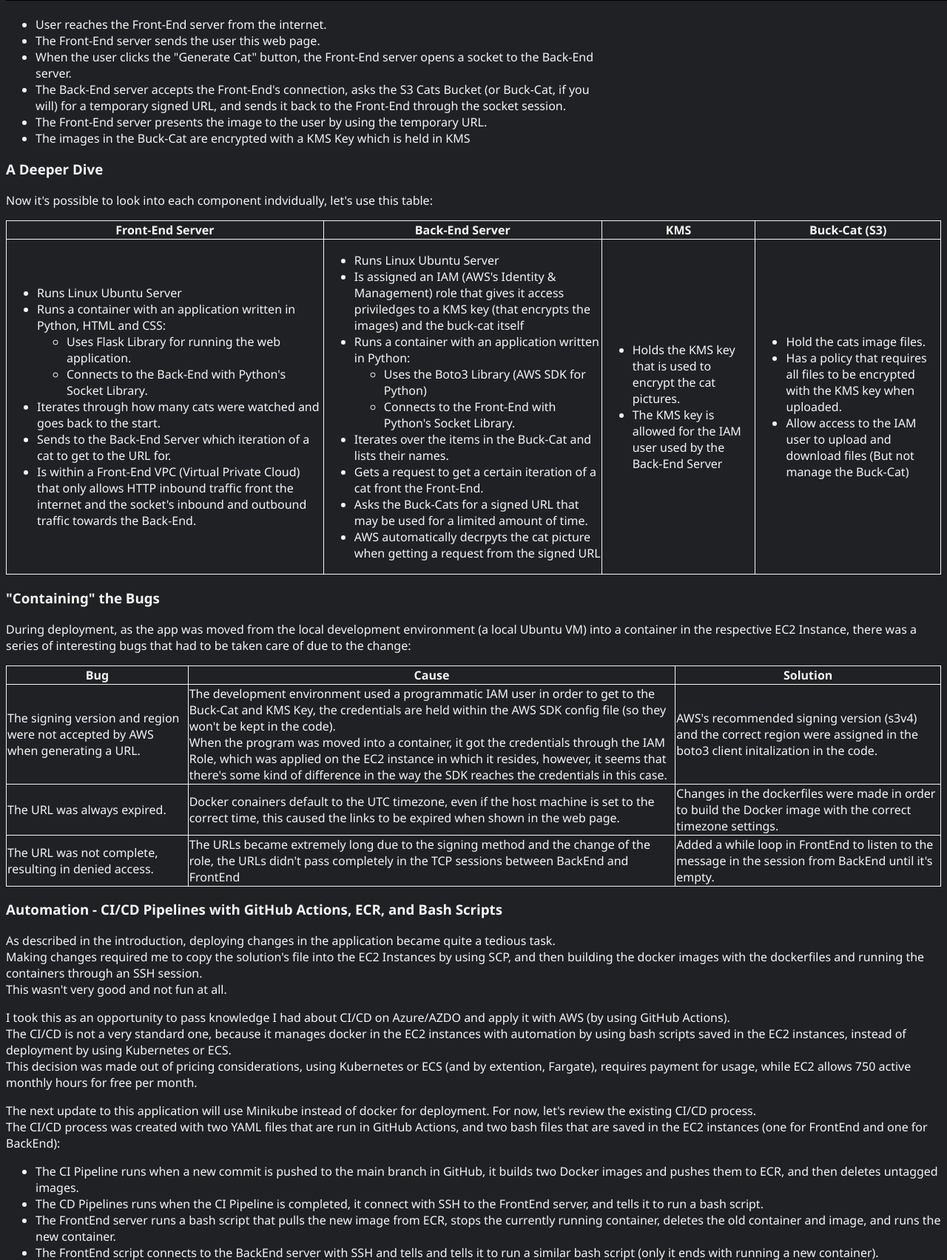
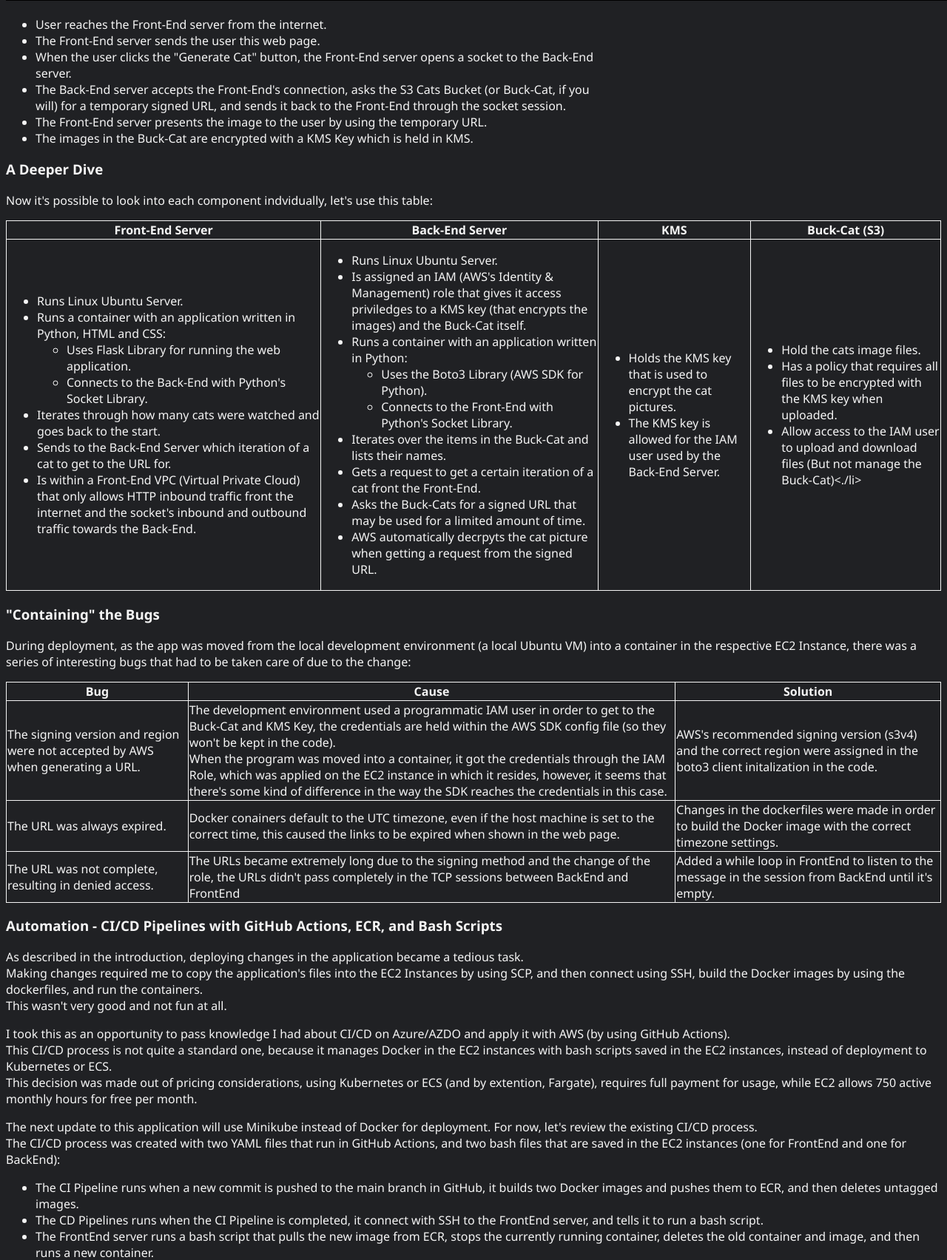
Before and after one commit to NoamVH/BuckCat, a Flask app: page /explanation in a window 1280 px wide; the page is wider, and only the part inside the window is pictured. Shown: the part 1616-3320 px from the top of that part at 74% size. Run offline with Flask 3, Linux system fonts and the light colour scheme.

Commit message:
Finalizing explanation page

```diff
--- a/FrontEnd/templates/explanation.html
+++ b/FrontEnd/templates/explanation.html
@@ -41,7 +41,7 @@
             <p>
                 The idea of the challenge was to get myself familiar with AWS, after getting some courses and experience with Azure.<br>
                 The challenge itself seemed simple enough, but it felt a little bit "empty" just provisioning the environment, so I decided to give it some life with this simple application. <br>
-                <b>However</b>, it should be noted that the main goal of this little project is the environment and learning how to work with AWS, the application was a secondary goal, which is why this website or the code running it might seem a little bit sloppy.
+                It should be noted that the main goal of this little project is the environment and learning how to work with AWS, the application was a secondary goal, which is why this website or the code running it might seem a little bit sloppy.
             </p>
             <div>
                 <h3>
@@ -50,8 +50,8 @@
             </div>
             <div>
                 <p>
-                    After uploading the application to the cloud for the first time, making changes and edits to the code became a tedious effort.<br>
-                    In order to continue passing knowledge from Azure to AWS (in this case, applying what I learned on AZDO in AWS), as well as making updating of the application on AWS more comfrotable, CI/CD pipelines were added.
+                    After uploading the application to the cloud for the first time, making changes to the application became a tedious effort.<br>
+                    In order to continue passing knowledge from Azure to AWS (in this case, applying what I learned on AZDO in AWS), as well as having updates a more comfrotable process, CI/CD pipelines were added.
                     The full description is in the final section of this explanation page.
                 </p>
             </div>
@@ -83,7 +83,7 @@
                         <li>When the user clicks the "Generate Cat" button, the Front-End server opens a socket to the Back-End server.</li>
                         <li>The Back-End server accepts the Front-End's connection, asks the S3 Cats Bucket (or Buck-Cat, if you will) for a temporary signed URL, and sends it back to the Front-End through the socket session.</li>
                         <li>The Front-End server presents the image to the user by using the temporary URL.</li>
-                        <li>The images in the Buck-Cat are encrypted with a KMS Key which is held in KMS</li>
+                        <li>The images in the Buck-Cat are encrypted with a KMS Key which is held in KMS.</li>
                     </ul>
                 </p>
             </div>
@@ -107,7 +107,7 @@
                         <tr>
                             <td>
                                 <ul>
-                                    <li>Runs Linux Ubuntu Server</li>
+                                    <li>Runs Linux Ubuntu Server.</li>
                                     <li>Runs a container with an application written in Python, HTML and CSS:
                                         <ul>
                                             <li>Uses Flask Library for running the web application.</li>
@@ -121,30 +121,30 @@
                             </td>
                             <td>
                                 <ul>
-                                    <li>Runs Linux Ubuntu Server</li>
-                                    <li>Is assigned an IAM (AWS's Identity & Management) role that gives it access priviledges to a KMS key (that encrypts the images) and the buck-cat itself</li>
+                                    <li>Runs Linux Ubuntu Server.</li>
+                                    <li>Is assigned an IAM (AWS's Identity & Management) role that gives it access priviledges to a KMS key (that encrypts the images) and the Buck-Cat itself.</li>
                                     <li>Runs a container with an application written in Python:</li>
                                     <ul>
-                                        <li>Uses the Boto3 Library (AWS SDK for Python)</li>
+                                        <li>Uses the Boto3 Library (AWS SDK for Python).</li>
                                         <li>Connects to the Front-End with Python's Socket Library.</li>
                                     </ul>
                                     <li>Iterates over the items in the Buck-Cat and lists their names.</li>
                                     <li>Gets a request to get a certain iteration of a cat front the Front-End.</li>
                                     <li>Asks the Buck-Cats for a signed URL that may be used for a limited amount of time.</li>
-                                    <li>AWS automatically decrpyts the cat picture when getting a request from the signed URL</li>
+                                    <li>AWS automatically decrpyts the cat picture when getting a request from the signed URL.</li>
                                 </ul>
                             </td>
                             <td>
                                 <ul>
                                     <li>Holds the KMS key that is used to encrypt the cat pictures.</li>
-                                    <li>The KMS key is allowed for the IAM user used by the Back-End Server</li>
+                                    <li>The KMS key is allowed for the IAM user used by the Back-End Server.</li>
                                 </ul>
                             </td>
                             <td>
                                 <ul>
                                     <li>Hold the cats image files.</li>
                                     <li>Has a policy that requires all files to be encrypted with the KMS key when uploaded.</li>
-                                    <li>Allow access to the IAM user to upload and download files (But not manage the Buck-Cat)</li>
+                                    <li>Allow access to the IAM user to upload and download files (But not manage the Buck-Cat)<./li>
                                 </ul>
                             </td>
                         </tr>
@@ -199,23 +199,23 @@
                 </div>
                 <div>
                     <p>
-                        As described in the introduction, deploying changes in the application became quite a tedious task.<br>
-                        Making changes required me to copy the solution's file into the EC2 Instances by using SCP, and then building the docker images with the dockerfiles and running the containers through an SSH session.<br>
+                        As described in the introduction, deploying changes in the application became a tedious task.<br>
+                        Making changes required me to copy the application's files into the EC2 Instances by using SCP, and then connect using SSH, build the Docker images by using the dockerfiles, and run the containers.<br>
                         This wasn't very good and not fun at all.
                     </p>
                     <p>
                         I took this as an opportunity to pass knowledge I had about CI/CD on Azure/AZDO and apply it with AWS (by using GitHub Actions).<br>
-                        The CI/CD is not a very standard one, because it manages docker in the EC2 instances with automation by using bash scripts saved in the EC2 instances, instead of deployment by using Kubernetes or ECS.<br>
-                        This decision was made out of pricing considerations, using Kubernetes or ECS (and by extention, Fargate), requires payment for usage, while EC2 allows 750 active monthly hours for free per month.
+                        This CI/CD process is not quite a standard one, because it manages Docker in the EC2 instances with bash scripts saved in the EC2 instances, instead of deployment to Kubernetes or ECS.<br>
+                        This decision was made out of pricing considerations, using Kubernetes or ECS (and by extention, Fargate), requires full payment for usage, while EC2 allows 750 active monthly hours for free per month.
                     </p>
                     <p>
-                        The next update to this application will use Minikube instead of docker for deployment. For now, let's review the existing CI/CD process.<br>
-                        The CI/CD process was created with two YAML files that are run in GitHub Actions, and two bash files that are saved in the EC2 instances (one for FrontEnd and one for BackEnd):<br>
+                        The next update to this application will use Minikube instead of Docker for deployment. For now, let's review the existing CI/CD process.<br>
+                        The CI/CD process was created with two YAML files that run in GitHub Actions, and two bash files that are saved in the EC2 instances (one for FrontEnd and one for BackEnd):<br>
                         <ul>
                             <li>The CI Pipeline runs when a new commit is pushed to the main branch in GitHub, it builds two Docker images and pushes them to ECR, and then deletes untagged images.</li>
                             <li>The CD Pipelines runs when the CI Pipeline is completed, it connect with SSH to the FrontEnd server, and tells it to run a bash script.</li>
-                            <li>The FrontEnd server runs a bash script that pulls the new image from ECR, stops the currently running container, deletes the old container and image, and runs the new container.</li>
-                            <li>The FrontEnd script connects to the BackEnd server with SSH and tells and tells it to run a similar bash script (only it ends with running a new container).</li>
+                            <li>The FrontEnd server runs a bash script that pulls the new image from ECR, stops the currently running container, deletes the old container and image, and then runs a new container.</li>
+                            <li>The FrontEnd script connects to the BackEnd server with SSH and tells it to run a similar bash script.</li>
                         </ul>
                     </p>
                     <p>
@@ -224,7 +224,7 @@
                             <li>Run when a new commit is added to the main branch, run on an Ubuntu server.</li>
                             <li>Configure AWS Credentials (assume a pre-configured role).</li>
                             <li>Checkout the latest commit on the main branch.</li>
-                            <li>Build, tag, and push the FrontEnd Docker Image to AWS ECR</li>
+                            <li>Build, tag, and push the FrontEnd Docker Image to AWS ECR.</li>
                             <li>Build, tag, and push the BackEnd Docker Image to AWS ECR, and then delete old untagged images.</li>
                         </ul>
                     </p>
@@ -237,9 +237,9 @@
                             <li>Whitelist the pipeline server's IP address on the FrontEnd Instance's security group to allow SSH sessions.</li>
                             <li>Whitelist the pipeline server's IP address on the FrontEnd Network's ACL to allow SSH sessions.</li>
                             <li>
-                                Connect to the FrontEnd instance with SSH and tell it to run the bash script saved in it.
+                                Connect to the FrontEnd instance with SSH and tell it to run the bash script saved in it:
                                 <ul>
-                                    <li>Get ECR's credentials (ECR is set to allow access for the instance's role) and login to ECR with docker.</li>
+                                    <li>Get ECR's credentials (ECR is set to allow access for the instance's role) and login to ECR with Docker.</li>
                                     <li>Pull the newest image.</li>
                                     <li>Stop the currently running continer.</li>
                                     <li>Delete all unused containers.</li>
@@ -263,15 +263,15 @@
                 </div>
                 <div>
                     <p>
-                        Unfortunately, in order to allow the FrontEnd and BackEnd servers to pull images from ECR, the networks ACL had to allow all-TCP connections into both of their networks.<br>
-                        The reason for that is that while the networks allow outbound HTTPS connections, there is no way to determine the port and IP address used by ECR.<br>
-                        The solution for this would be using a NAT Gateway, and through that allow the ECR sessions, but since this service is not available for free, so I went for the cheaper alternative.
+                        Unfortunately, in order to allow the FrontEnd and BackEnd servers to pull images from ECR, the networks' ACLs had to allow all IPv4/TCP connections into both of their networks.<br>
+                        The reason for that, is that while the networks allow outbound HTTPS connections, there is no way to determine the port and IP address used by ECR in the inbound direction.<br>
+                        The solution for this would be using a NAT Gateway, and through that allow the ECR sessions, but since this service is not available for free, I went for the cheaper alternative.
                     </p>
                     <p>
-                        However, out of curiosity, network service endpoints were deployed for ECR reachability, and those were connected to the instance's security group, so while the networks themselves are open to the internet (for IPv4/TCP reachability),
+                        However, out of curiosity, network service endpoints were deployed for ECR reachability, and those were connected to the instances' security groups, so while the networks themselves are open to the internet (at least for IPv4/TCP reachability),
                         the instances themselves are not, so the main premise of the networking in this project remains somewhat intact.<br>
                         Service endpoints do cost money to use as well, but at a lower price than NAT gateways ($0.012/HR per VPC endpoint per AZ, whilst a NAT gateway goes for $0.052/HR per gateway).<br>
-                        There are two endpoints for the FrontEnd server (one for ECR API and one for ECR DKR), and three endpoints for the BackEnd server (ECR API, ECR DKR and S3 reachability), which results in a total of $0.06/HR.
+                        There are two endpoints for the FrontEnd server (one for ECR API and one for ECR DKR), and three endpoints for the BackEnd server (ECR API, ECR DKR, and S3 reachability), which results in a total of $0.06/HR.
                     </p>
                 </div>
             </div>
@@ -285,7 +285,7 @@
             <div>
                 <p>
                     <ul>
-                        <li>This project runs an application deployed on AWS, the goal of the project was to start to get familiar with the AWS environment.</li>
+                        <li>This project runs an application deployed on AWS, the goal of the project was to get familiar with the AWS environment.</li>
                         <li>As an extra challenge, this application was developed to run on it.</li>
                         <li>The project now has CI/CD capabilities, which makes development much more comfortable.</li>
                         <li>The entire project, from initial planning to the first deployment, was done within a week (Friday, 24/2/23 - Friday, 3/3/23).</li>
@@ -293,7 +293,7 @@
                         <li>
                             This is the second version of this project, considering other priorities, time, and AWS resources pricing, this project might expand as more of my knowledge is passed from Azure to AWS.
                         </li>
-                        <li>The next goal for the project, if I decide to keep working on it (considering pricing), will be using Minikube instead of just Docker for running the containers.</li>
+                        <li>The next goal for the project, if I decide to keep working on it (it's getting pricey), will be using Minikube instead of just Docker for running the containers.</li>
                         <li>The project's source code can be found in <a href="https://github.com/NoamVH/Buck-Cat">GitHub</a>.</li>
                         <li>
                             A playlist of videos that helped me in the process (next to a lot of googling and reading) can be found <a href="https://youtube.com/playlist?list=PLNYMx-mWLAg0xSAgeA94Apw0xUxZ191XF">Here</a>.
```
